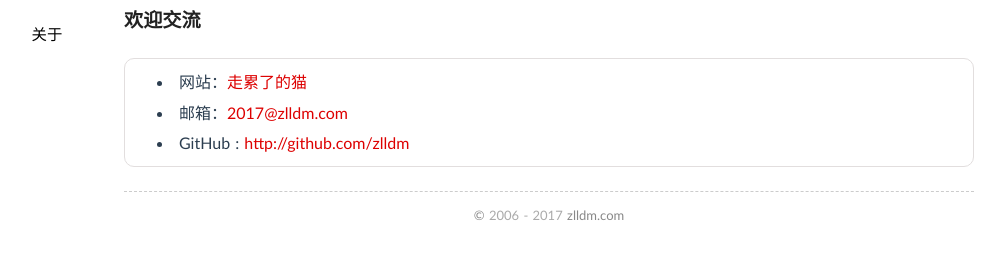
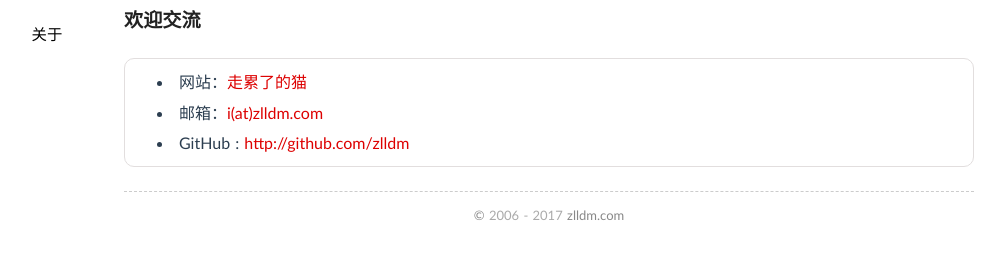
Before and after one commit to zlldm/zlldm.github.io, a Jekyll site: the page built from about/index.md, in a window 1280 px wide. Shown: the part 268-527 px from the top of the page, without its empty margins (91-1096 px from the left). Built offline with Jekyll 4.4.1, drawn with Linux system fonts in a browser that asks for light colours.

Commit message:
Update _config.yml

```diff
--- a/_config.yml
+++ b/_config.yml
@@ -9,7 +9,7 @@ paginate_path: "page:num"
 name: 走累了的猫
 description: 走累了的猫 | ZLLDM 2017
 author: zlldm
-email: 2017@zlldm.com
+email: i(at)zlldm.com
 duoshuo: zlldm
 weibo: xihu
 hub: zlldm
```
